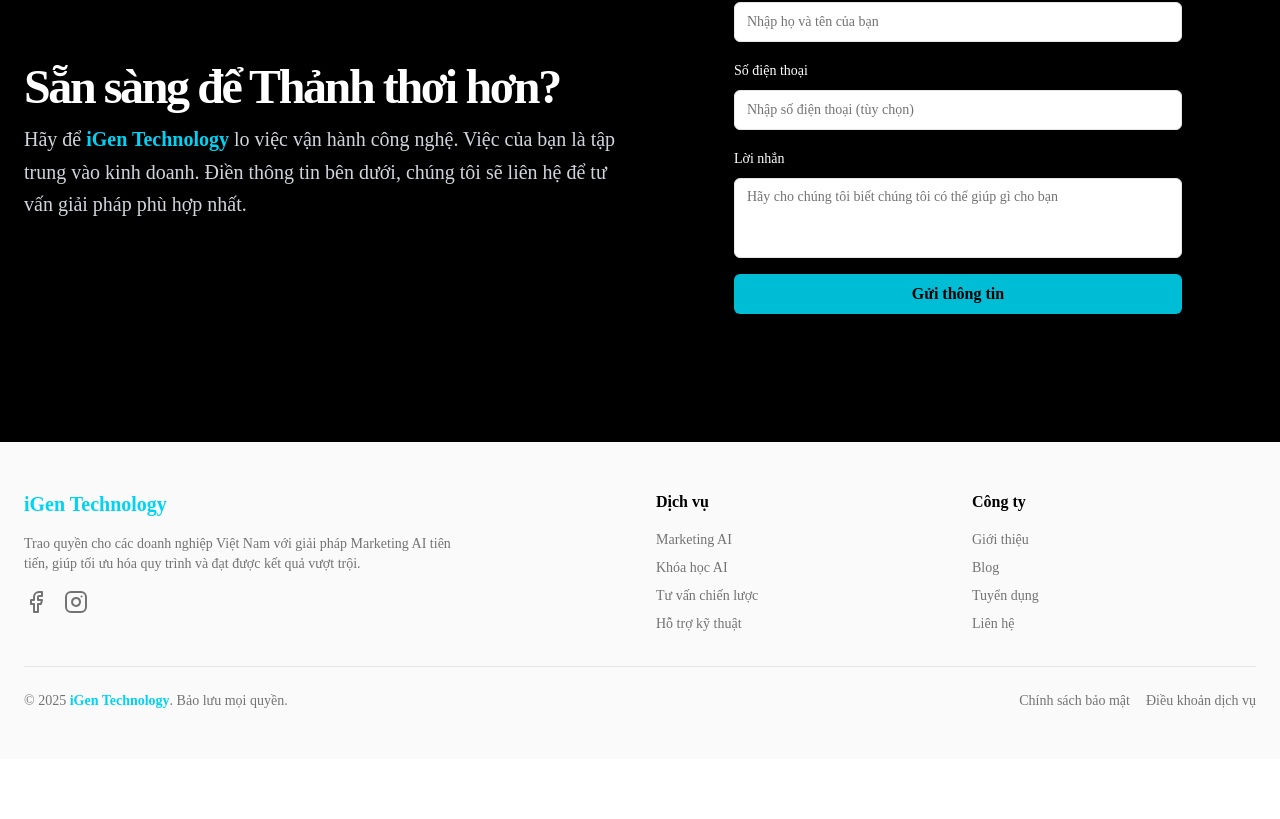
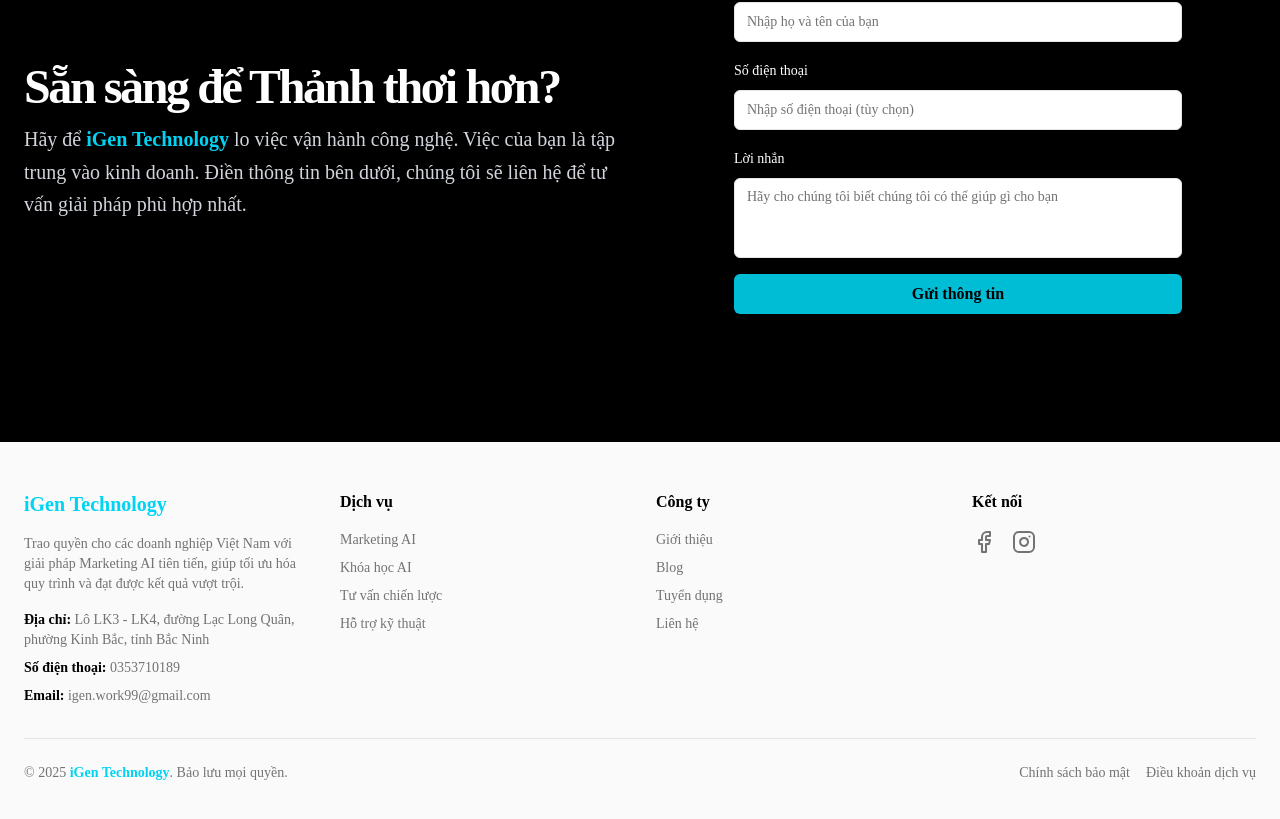
Before and after one commit to jb007-gg/igen-backend, a Next.js app: page / in a window 1280 px wide. Shown: the part 4960-5779 px from the top of the page. Before the commit the page ends 5719 px from the top, so only its background shows below. Built offline with nearby package versions, Linux system fonts and the light colour scheme; what @genkit-ai/googleai, genkit would draw is missing.

Commit message:
in footer below
Trao quyền cho các doanh nghiệp Việt Nam với giải pháp

```diff
--- a/src/components/landing/footer.tsx
+++ b/src/components/landing/footer.tsx
@@ -15,18 +15,20 @@ export function Footer() {
   return (
     <footer className="bg-secondary text-foreground py-12 px-4 md:px-6">
       <div className="container mx-auto grid grid-cols-1 md:grid-cols-4 gap-8">
-        <div className="md:col-span-2 flex flex-col items-start space-y-4">
+        <div className="flex flex-col items-start space-y-4">
           <h3 className="text-xl font-bold text-[#00d3f3]">iGen Technology</h3>
           <p className="text-sm text-muted-foreground max-w-md">
             Trao quyền cho các doanh nghiệp Việt Nam với giải pháp Marketing AI tiên tiến, giúp tối ưu hóa quy trình và đạt được kết quả vượt trội.
           </p>
-          <div className="flex space-x-4">
-            <Link href="#" aria-label="Facebook" prefetch={false}>
-              <Facebook className="h-6 w-6 text-muted-foreground hover:text-primary transition-colors" />
-            </Link>
-            <Link href="#" aria-label="Instagram" prefetch={false}>
-              <Instagram className="h-6 w-6 text-muted-foreground hover:text-primary transition-colors" />
-            </Link>
+           <div className="space-y-2 text-sm text-muted-foreground">
+            <p><span className="font-semibold text-foreground">Địa chỉ:</span> Lô LK3 - LK4, đường Lạc Long Quân, phường Kinh Bắc, tỉnh Bắc Ninh</p>
+            <p><span className="font-semibold text-foreground">Số điện thoại:</span> 0353710189</p>
+            <p>
+                <span className="font-semibold text-foreground">Email:</span>{' '}
+                <a href="mailto:igen.work99@gmail.com" className="hover:text-primary transition-colors">
+                    igen.work99@gmail.com
+                </a>
+            </p>
           </div>
         </div>
         <div className="space-y-4">
@@ -47,6 +49,17 @@ export function Footer() {
             <li><Link href="#contact" className="text-muted-foreground hover:text-primary transition-colors" prefetch={false}>Liên hệ</Link></li>
           </ul>
         </div>
+        <div className="space-y-4">
+          <h4 className="font-semibold text-foreground">Kết nối</h4>
+          <div className="flex space-x-4">
+            <Link href="#" aria-label="Facebook" prefetch={false}>
+              <Facebook className="h-6 w-6 text-muted-foreground hover:text-primary transition-colors" />
+            </Link>
+            <Link href="#" aria-label="Instagram" prefetch={false}>
+              <Instagram className="h-6 w-6 text-muted-foreground hover:text-primary transition-colors" />
+            </Link>
+          </div>
+        </div>
       </div>
       <div className="container mx-auto mt-8 border-t border-border pt-6 flex flex-col md:flex-row justify-between items-center text-sm text-muted-foreground">
         <p>&copy; {currentYear ?? '...'} <span className="text-[#00d3f3] font-semibold">iGen Technology</span>. Bảo lưu mọi quyền.</p>
```
